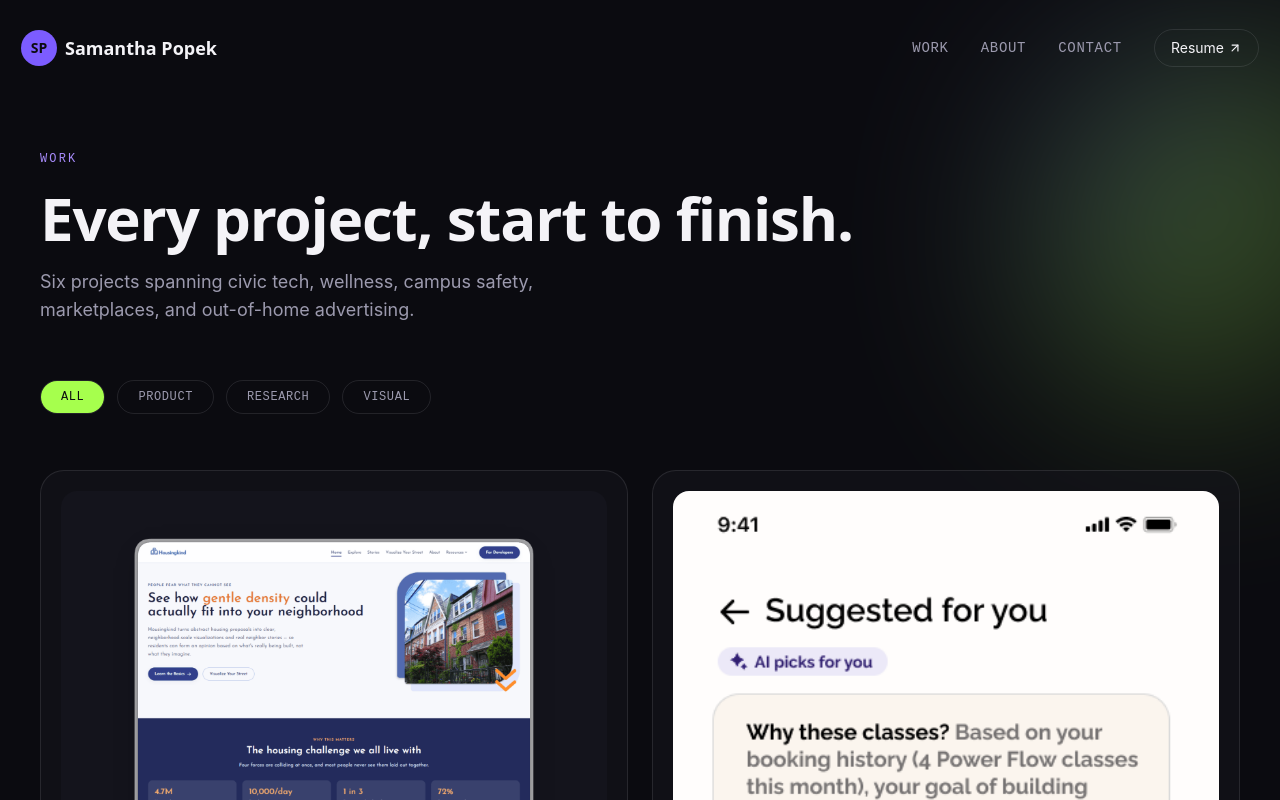
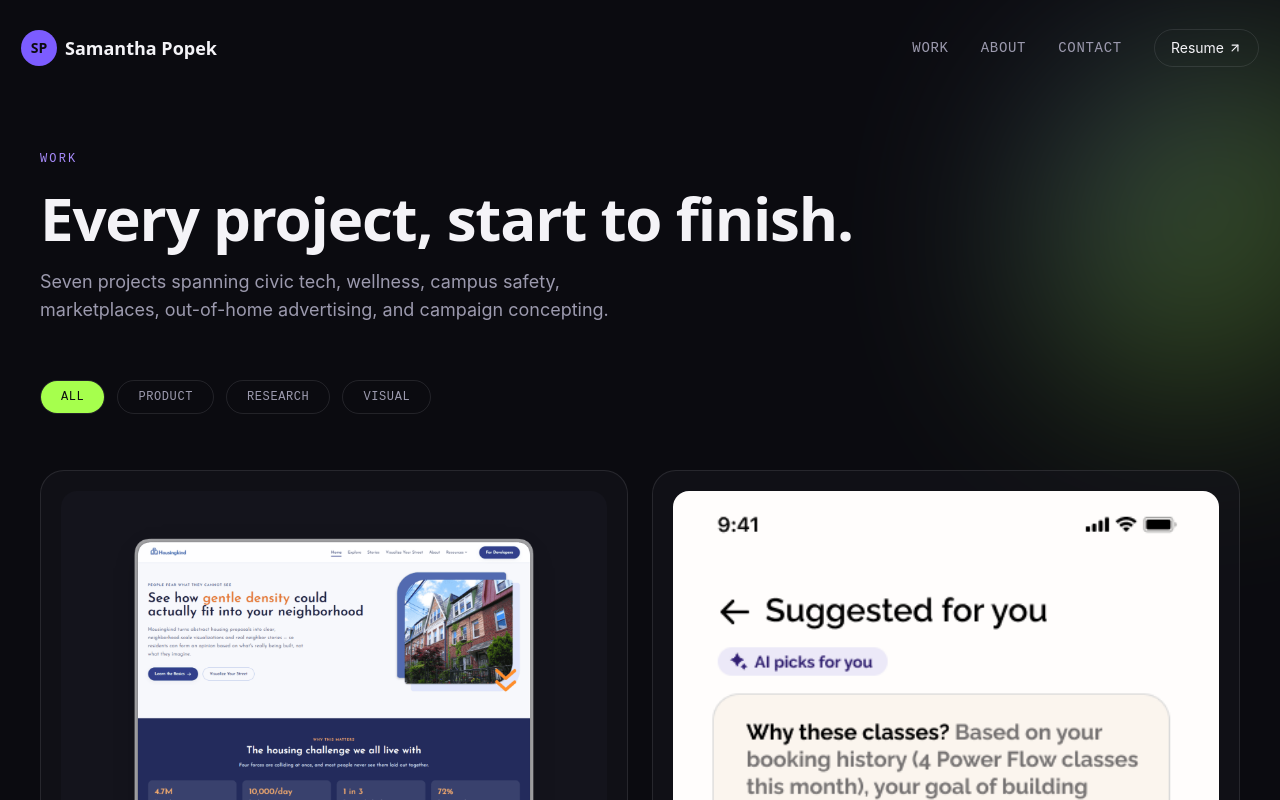
Before and after one commit to spopek-pixel/sam-portfolio, a React (Vite) app: page /work in a window 1280 px wide. Shown: the top 800 px of the page. Built offline with nearby package versions, Linux system fonts and the light colour scheme.

Commit message:
Make the Bumble BFF concept campaign public
Remove the hidden flag now that the case study is finished -- it now
shows up in the Work listing and home page like every other project.
Bumped the Work page's project-count copy from six to seven.

```diff
--- a/src/data/projects.ts
+++ b/src/data/projects.ts
@@ -580,7 +580,6 @@ export const projects: Project[] = [
     accent: 'acid',
     variant: 'gallery',
     featured: false,
-    hidden: true,
     problem:
       "Most \"meet new people\" advertising talks around the actual discomfort of making friends as an adult instead of naming it directly.",
     research: [],
--- a/src/pages/Work.tsx
+++ b/src/pages/Work.tsx
@@ -20,7 +20,7 @@ export default function Work() {
         <SectionHeading
           kicker="Work"
           title="Every project, start to finish."
-          description="Six projects spanning civic tech, wellness, campus safety, marketplaces, and out-of-home advertising."
+          description="Seven projects spanning civic tech, wellness, campus safety, marketplaces, out-of-home advertising, and campaign concepting."
         />
 
         <div className="flex flex-wrap gap-3">
```
